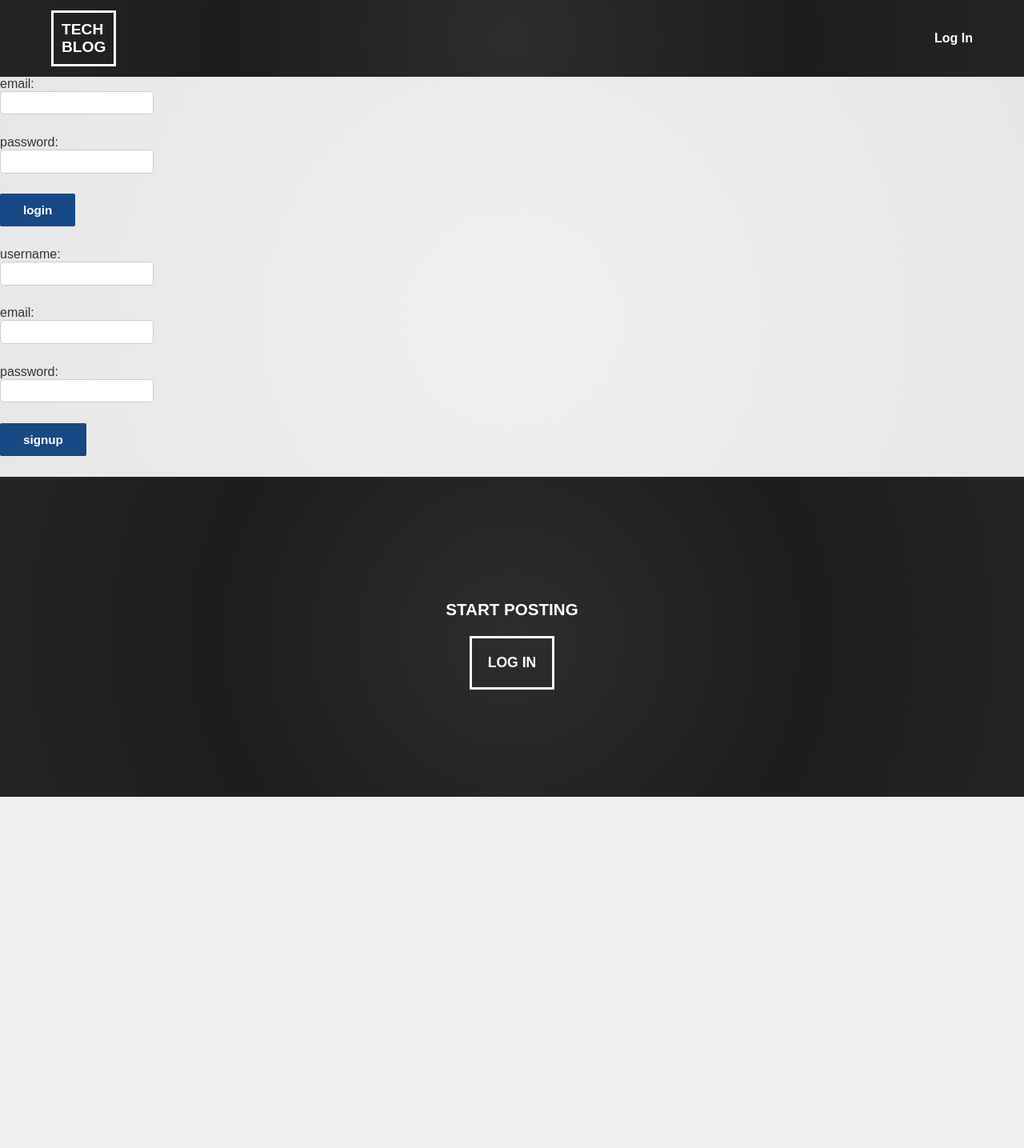
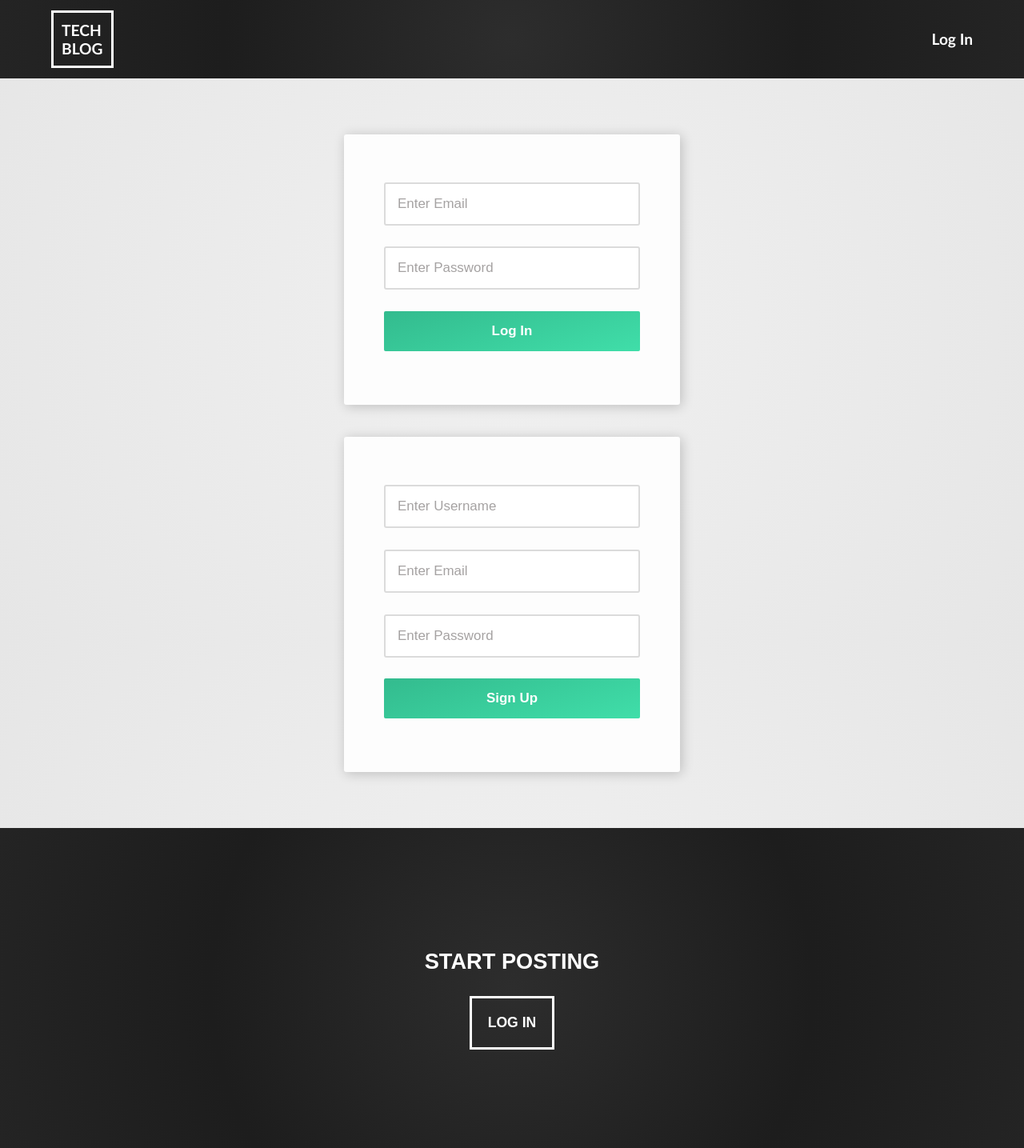
Before and after one commit to MikeGShelby/tech-blog, a Node project: template views/login.handlebars in a window 1280 px wide. Shown: the whole page at 80% size. Before the commit the page ends 996 px from the top, so only its background shows below. Run offline with Node 20 templates, Linux system fonts and the light colour scheme; the template is opened without the code that fills it, so the values that code supplies are empty; some libraries are stand-ins or nearby versions; some web fonts are replaced.

```diff
--- a/controllers/api/post-routes.js
+++ b/controllers/api/post-routes.js
@@ -2,6 +2,7 @@ const router = require('express').Router();
 const { Post, User, Vote, Comment } = require('../../models');
 const sequelize = require('../../config/connection');
 const withAuth = require('../../utils/auth');
+const {randomNumber} = require('../../utils/helpers');
 
 // get all posts
 router.get('/', (req, res) => {
@@ -84,8 +85,9 @@ router.post('/', withAuth, (req, res) => {
     Post.create({
       title: req.body.title,
       post: req.body.post,
-      post_image: req.body.post_image,
+      post_image: `images/post-image-${randomNumber(1,10)}.jpg`,
       user_id: req.session.user_id
+
     })
       .then(dbPostData => res.json(dbPostData))
       .catch(err => {
--- a/public/javascript/login.js
+++ b/public/javascript/login.js
@@ -18,7 +18,8 @@ async function signupFormHandler(event) {
 
       // check the response status
       if (response.ok) {
-        console.log('success');
+        document.location.replace('/dashboard');
+        console.log('Account created');
       } else {
         alert(response.statusText);
       }
--- a/public/stylesheets/style.css
+++ b/public/stylesheets/style.css
@@ -14,13 +14,6 @@ body {
   background: radial-gradient(circle, rgba(240,240,240,1) 0%, rgba(230,230,230,1) 100%);
 }
 
-.wrapper {
-  width: 100%;
-  min-height: 100%;
-  display: flex;
-  flex-direction: column;
-}
-
 /* HEADER FOR ALL PAGES */
 header {
   background: rgb(45,45,45);
@@ -30,35 +23,147 @@ header {
   justify-content: space-between;
   align-items: center;
   padding: 1% 5%;
-  /* font-family:var(--header-font); */
+  font-family:'Trebuchet MS', 'Lucida Sans Unicode', 'Lucida Grande', 'Lucida Sans', Arial, sans-serif;
+  font-size: 1.2rem;
 }
 
-.logo-container {
+.logo-button {
+  padding: 10px;
   border: 3px solid white;
-  padding: 10px;
+  font-size: 1.2rem;
+  margin: 0;
 }
 
-.logo-text {
-  font-size: 1.2rem;
-  margin: 0;
-  /* font-family:'Franklin Gothic Medium', 'Arial Narrow', Arial, sans-serif; */
-}
-
-.logo-container:hover {
+.logo-button:hover {
+  background-color: rgb(177, 177, 177);
   background-color:rgba(209, 206, 206, .2);
   color: rgb(99, 230, 223);
 }
 
+
 /* MAIN BODY FOR ALL PAGES */
 main {
-  flex: 1;
+  display: flex;
+  flex-direction: column;
+  align-items: center;
+}
+
+/* LOGIN PAGE */
+.login-container {
+  display: flex;
+  flex-direction: column;
+  justify-content: center;
+  align-items: center;
+  margin:50px;
 }
 
 
-/* USER DATA */
+.login-form, .signup-form, .user-profile-form {
+  background-color: rgb(253, 253, 253);
+  padding: 50px 40px;
+  border-radius: 3px;
+  box-shadow: 2px 2px 15px rgba(0,0,0,0.2);
+  min-width: 30vw;
+  margin: 20px;
+  display: flex;
+  flex-direction: column;
+  justify-items: stretch;
+  align-items: center;
+}
+
+.login-form h3, .signup-form h3, .user-profile-form h3 {
+  font-size: 1.4rem;
+  font-family: var(--cta-font);
+}
+
+.login-form > div, .signup-form > div, .user-profile-form > div {
+  padding: 10px;
+  border-radius: 2px;
+  display: flex;
+  flex-direction: column;
+  justify-items: stretch;
+}
+
+.login-form input, .signup-form input, .user-profile-form input {
+  color: rgb(59, 59, 59);
+  font-size: 1.06rem;
+  border: 2px solid rgb(219, 219, 219);
+  padding: 15px;
+  border-radius: 3px;
+  min-width: 20rem;
+}
+
+input:focus {
+  outline: none;
+  border: 3px solid #3486eb;
+}
+
+.login-form button, .signup-form button, .user-profile-form button {
+  font-size: 1.06rem;
+  font-family: 'Ubuntu', sans-serif;
+  color: white;
+  padding: 15px;
+  background: linear-gradient(343deg, rgba(64,222,169,1) 0%, rgba(51,187,142,1) 100%);
+  min-width: 20rem;
+  transform: scale(1);
+  transition: background-image 1s, transform .5s;
+  cursor: pointer;
+  border: none;
+  outline: none;
+}
+
+.login-form button:hover, .signup-form button:hover, .user-profile-form button:hover {
+  background: linear-gradient(343deg, rgba(62,189,146,1) 0%, rgba(29,112,85,1) 100%);
+  transform: scale(1.1);
+}
+
+form label {
+  display: block;
+}
+
+
+/* DASHBOARD */
+.user-details-container {
+  display: flex;
+  flex-wrap: wrap;
+  align-items: center;
+  background-color: white;
+  box-shadow: 0px 3px 10px #00000029;
+  padding: 5% 5%;
+  font-size: 1.1rem;
+  width: 100%;
+}
+
+/* Reduce user details padding on larger screens */
+@media screen and (min-width: 600px) {
+  .user-details-container {
+    padding: 1.5% 5%;
+  }
+
+}
+
 .user-image {
   width: 30px;
 }
+
+.user-image-dashboard-container {
+  contain:content;
+  padding: 0px 20px 0px 0px;
+}
+
+.user-image-dashboard {
+  background-color: rgb(110, 216, 235);
+  padding: 10px;
+  border-radius: 50%;
+  width: 100px;
+
+}
+
+.details-label {
+  font-weight: bold;
+}
+
+
 a {
   color: white;
   text-decoration: none;
@@ -166,7 +271,6 @@ button:hover {
 
 
 /* SINGLE-POST PAGE */
-
 textarea, input {
   padding: .5%;
   border-radius: 5px;
@@ -201,8 +305,7 @@ form label {
   padding: 0;
   cursor: pointer;
   text-decoration: none;
-  color: #225ca3;
-  font-size: 100%;
+  font-size: 94%;
   font-weight: bold;
   transition: color .1s;
   margin-left: 16px;
@@ -330,12 +433,17 @@ footer {
   color: white;
 }
 
-.login-button {
+.footer-cta {
+  font-size: 1.7rem;
+}
+
+.footer-button {
   padding: 20px;
   border: 3px solid white;
 }
 
-.login-button:hover {
+.footer-button:hover {
   background-color: rgb(177, 177, 177);
-
+  background-color:rgba(209, 206, 206, .2);
+  color: rgb(99, 230, 223);
 }
--- a/views/layouts/main.handlebars
+++ b/views/layouts/main.handlebars
@@ -25,12 +25,12 @@
   <div class="wrapper">
      <header>
 
-        <a class="logo-container" href="/"><h1 class="logo-text">TECH<br> BLOG</h1></a>
+      <a class="logo-button" href="/">TECH<br> BLOG</TECH></a>
 
       <nav>
         {{#if loggedIn}}
-          <a href="/dashboard">dashboard</a>
-          <button id="logout" class="btn-no-style">log Out</button>
+          <a href="/dashboard">Dashboard</a>
+          <button id="logout" class="btn-no-style">Log Out</button>
         {{else}}
           <a href="/login">Log In</a>
         {{/if}}
@@ -42,12 +42,12 @@
     </main>
 
     <footer>
-      <h3>START POSTING</h3>
+      <h3 class="footer-cta">START POSTING</h3>
 
       {{#if loggedIn}}
-          <a href="/dashboard">NEW POST</a>
+          <a class="footer-button" href="/dashboard">ADD NEW POST</a>
       {{else}}
-          <a class="login-button" href="/login">LOG IN</a>
+          <a class="footer-button" href="/login">LOG IN</a>
       {{/if}}
 
     </footer>
--- a/views/login.handlebars
+++ b/views/login.handlebars
@@ -1,33 +1,30 @@
+<section class="login-container">
   <form class="login-form">
     <div>
-    <label for="email-login">email:</label>
-    <input type="text" id="email-login" />
+      <input type="text" id="email-login" placeholder="Enter Email" />
     </div>
     <div>
-    <label for="password-login">password:</label>
-    <input type="password" id="password-login" />
+      <input type="password" id="password-login" placeholder="Enter Password"/>
     </div>
     <div>
-    <button type="submit">login</button>
+      <button type="submit">Log In</button>
     </div>
   </form>
 
   <form class="signup-form">
     <div>
-    <label for="username-signup">username:</label>
-    <input type="text" id="username-signup" />
+      <input type="text" id="username-signup" placeholder="Enter Username"/>
     </div>
     <div>
-    <label for="email-signup">email:</label>
-    <input type="text" id="email-signup" />
+      <input type="text" id="email-signup" placeholder="Enter Email"/>
     </div>
     <div>
-    <label for="password-signup">password:</label>
-    <input type="password" id="password-signup" />
+      <input type="password" id="password-signup" placeholder="Enter Password" />
     </div>
     <div>
-    <button type="submit">signup</button>
+      <button type="submit">Sign Up</button>
     </div>
   </form>
+</section>
 
 <script src="/javascript/login.js"></script>
```
Also changed, not shown: controllers/api/user-routes.js (+6 -9 lines), controllers/dashboard-routes.js (+14 -2 lines), public/javascript/add-post.js (+1 -10 lines), seeds/post-seeds.js (+17 -4 lines), utils/helpers.js (+5 -5 lines), views/dashboard.handlebars (+11 -0 lines), views/partials/post-info-all.handlebars (+0 -18 lines). Lines whose indentation alone changed are shown as unchanged.
